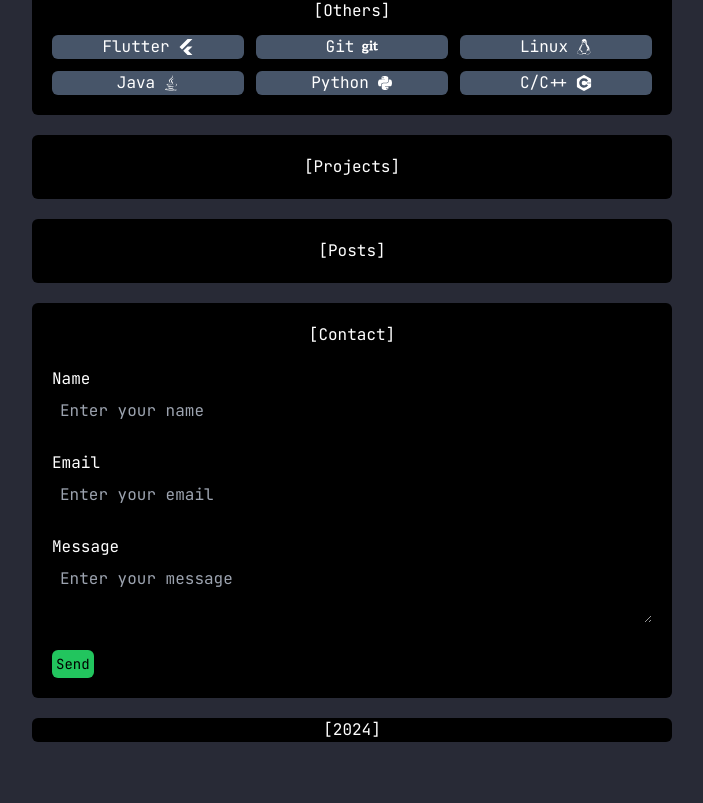
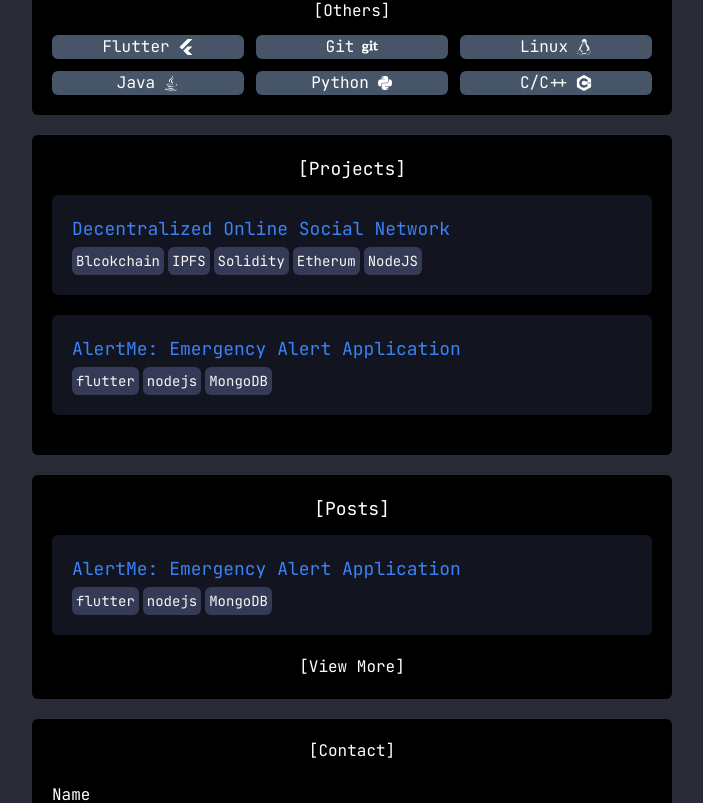
Before and after one commit to vskvj3/portfolio-nextjs, a Next.js app: page / in a window 1280 px wide. Shown: the part 939-1742 px from the top of the page, without its empty margins (288-991 px from the left). Before the commit the page ends 1701 px from the top, so only its background shows below. Built offline with nearby package versions, Linux system fonts and the light colour scheme.

Commit message:
feat: add posts and projects in landing page

```diff
--- a/next.config.mjs
+++ b/next.config.mjs
@@ -1,8 +1,15 @@
 /** @type {import('next').NextConfig} */
 const nextConfig = {
   reactStrictMode: true,
+  webpack: (config) => {
+    config.resolve.fallback = { fs: false };
+
+    return config;
+  },
 };
 
-import withBundleAnalyzer from '@next/bundle-analyzer'
+import withBundleAnalyzer from "@next/bundle-analyzer";
 
-export default process.env.ANALYZE === 'true' ? withBundleAnalyzer(nextConfig) : nextConfig
+export default process.env.ANALYZE === "true"
+  ? withBundleAnalyzer(nextConfig)
+  : nextConfig;
--- a/src/pages/_app.js
+++ b/src/pages/_app.js
@@ -1,15 +1,18 @@
+import Layout from "@/components/layout";
 import "@/styles/globals.css";
-import { JetBrains_Mono } from 'next/font/google'
+import { JetBrains_Mono } from "next/font/google";
 
 const inter = JetBrains_Mono({
-  subsets: ['latin'],
-  variable: '--font-inter',
-})
+  subsets: ["latin"],
+  variable: "--font-inter",
+});
 
 export default function MyApp({ Component, pageProps }) {
   return (
     <main className={`${inter.variable} font-sans`}>
-      <Component {...pageProps} />
+      <Layout>
+        <Component {...pageProps} />
+      </Layout>
     </main>
-  )
+  );
 }
--- a/src/pages/index.js
+++ b/src/pages/index.js
@@ -4,10 +4,26 @@ import Contact from "@/components/home/contact";
 import Terminal from "@/components/home/terminal";
 import Skills from "@/components/home/skills";
 import Link from "next/link";
+import Posts from "./posts";
+import { getSortedPostsData } from "@/lib/posts";
+import { getSortedProjectsData } from "@/lib/projects";
+import Projects from "./projects";
 
-export default function Home() {
+export async function getStaticProps() {
+  const allPostsData = getSortedPostsData();
+  const allProjectsData = getSortedProjectsData();
+  const count = 3;
+  return {
+    props: {
+      allPostsData,
+      allProjectsData,
+    },
+  };
+}
+
+export default function Home({ allPostsData, allProjectsData }) {
   return (
-    <Layout home>
+    <>
       <Head>
         <title>{siteTitle}</title>
       </Head>
@@ -19,21 +35,14 @@ export default function Home() {
       <Skills />
 
       {/* section 2 */}
-      <section className="bg-black w-1/2 mt-5 min-w-[370px] max-w-[700px] h-auto mx-auto mb-5 p-[20px] rounded-md text-left text-white">
-        <div className=" text-center">
-          <Link href={"/projects"}>[Projects]</Link>
-        </div>
-      </section>
+      <Projects allProjectsData={allProjectsData} />
 
       {/* section 3 */}
-      <section className="bg-black w-1/2 mt-5 min-w-[370px] max-w-[700px] h-auto mx-auto mb-5 p-[20px] rounded-md text-left text-white">
-        <div className=" text-center">
-          <Link href={"/posts"}>[Posts]</Link>
-        </div>
-      </section>
+      {/* list all posts as in /posts/index.js but dont import posts*/}
+      <Posts allPostsData={allPostsData} />
 
       {/* section 4: Contact */}
       <Contact />
-    </Layout>
+    </>
   );
 }
--- a/src/pages/posts/[id].js
+++ b/src/pages/posts/[id].js
@@ -22,7 +22,7 @@ export async function getStaticPaths() {
 
 export default function Post({ postData }) {
   return (
-    <Layout>
+    <>
       <Head>
         <title>{postData.title}</title>
       </Head>
@@ -35,10 +35,7 @@ export default function Post({ postData }) {
         <br />
         <div className="flex flex-wrap lg:text-sm text-xs">
           {postData.tags.split("+").map((tag) => (
-            <div
-              key={tag}
-              className=" p-1 mr-1 mt-1 bg-[#353a57] rounded-md"
-            >
+            <div key={tag} className=" p-1 mr-1 mt-1 bg-[#353a57] rounded-md">
               {tag}
             </div>
           ))}
@@ -50,6 +47,6 @@ export default function Post({ postData }) {
           dangerouslySetInnerHTML={{ __html: postData.contentHtml }}
         />
       </div>
-    </Layout>
+    </>
   );
 }
--- a/src/pages/posts/index.js
+++ b/src/pages/posts/index.js
@@ -5,16 +5,17 @@ import Layout from "@/components/layout";
 
 export async function getStaticProps() {
   const allPostsData = getSortedPostsData();
+  const page = true;
   return {
     props: {
       allPostsData,
+      page,
     },
   };
 }
 
-export default function Posts({ allPostsData }) {
+export default function Posts({ allPostsData, page }) {
   return (
-    <Layout>
     <div>
       <section className="bg-black w-1/2 min-w-[370px] max-w-[700px] h-auto mx-auto mb-5 p-[10px] lg:p-[20px] rounded-md text-left text-white">
         <ul>
@@ -41,8 +42,12 @@ export default function Posts({ allPostsData }) {
             </Link>
           ))}
         </ul>
+        {page ? null : (
+          <div className=" text-center">
+            <Link href={"/posts"}>[View More]</Link>
+          </div>
+        )}
       </section>
     </div>
-    </Layout>
   );
 }
--- a/src/pages/projects/[id].js
+++ b/src/pages/projects/[id].js
@@ -22,7 +22,7 @@ export async function getStaticPaths() {
 
 export default function Project({ projectData }) {
   return (
-    <Layout>
+    <>
       <Head>
         <title>{projectData.title}</title>
       </Head>
@@ -35,10 +35,7 @@ export default function Project({ projectData }) {
         <br />
         <div className="flex flex-wrap lg:text-sm text-xs">
           {projectData.tags.split("+").map((tag) => (
-            <div
-              key={tag}
-              className="p-1 mr-1 mt-1 bg-[#353a57] rounded-md"
-            >
+            <div key={tag} className="p-1 mr-1 mt-1 bg-[#353a57] rounded-md">
               {tag}
             </div>
           ))}
@@ -50,6 +47,6 @@ export default function Project({ projectData }) {
           dangerouslySetInnerHTML={{ __html: projectData.contentHtml }}
         />
       </div>
-    </Layout>
+    </>
   );
 }
--- a/src/pages/projects/index.js
+++ b/src/pages/projects/index.js
@@ -1,7 +1,6 @@
 import Image from "next/image";
 import { getSortedProjectsData } from "@/lib/projects";
 import Link from "next/link";
-import Layout from "@/components/layout";
 
 export async function getStaticProps() {
   const allProjectsData = getSortedProjectsData();
@@ -14,7 +13,6 @@ export async function getStaticProps() {
 
 export default function Projects({ allProjectsData }) {
   return (
-    <Layout>
     <div>
       <section className="bg-black w-1/2 min-w-[370px] max-w-[700px] h-auto mx-auto mb-5 p-[10px] lg:p-[20px] rounded-md text-left text-white">
         <ul>
@@ -44,6 +42,5 @@ export default function Projects({ allProjectsData }) {
         </ul>
       </section>
     </div>
-    </Layout>
   );
 }
```
Lines whose indentation alone changed are shown as unchanged.
